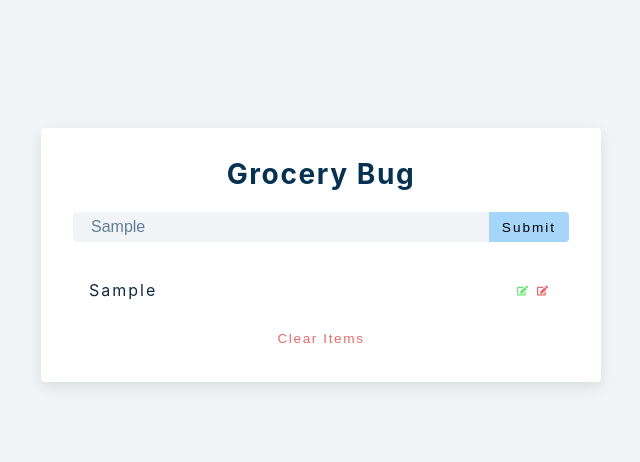
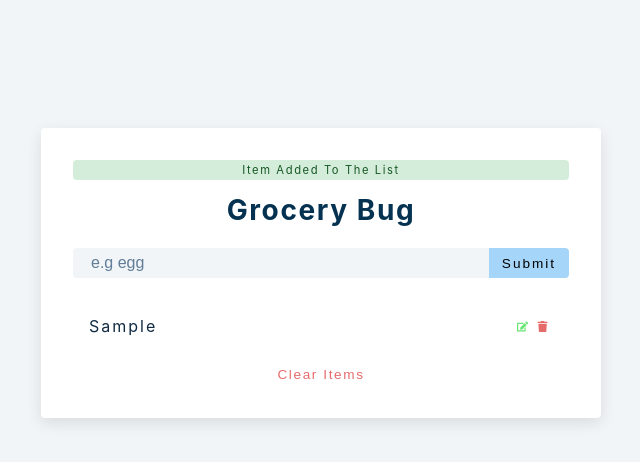
Before and after one commit to duongthuychuong/groceryBud, a React (Create React App) app: page / in a window 1280 px wide. Both pictures are taken after typing "Sample" into the empty fields and a click on the button "Submit". Shown: the top 462 px of the page, without its empty margins (319-959 px from the left). Built offline with nearby package versions, Linux system fonts and the light colour scheme.

Commit message:
remove items, remove item

```diff
--- a/src/Alert.js
+++ b/src/Alert.js
@@ -1,7 +1,18 @@
-import React, { useEffect } from 'react'
+/* eslint-disable react-hooks/exhaustive-deps */
+import React, { useEffect } from "react";
 
-const Alert = () => {
-  return <h2>alert component</h2>
-}
+const Alert = ({ type, msg, removeAlert, list }) => {
+  useEffect(() => {
+    const timeout = setTimeout(() => {
+      removeAlert();
+    }, 3000);
+    console.log("useEffect");
+    return () => {
+      console.log("timeout");
+      clearTimeout(timeout);
+    };
+  }, []);
+  return <p className={`alert alert-${type}`}>{msg}</p>;
+};
 
-export default Alert
+export default Alert;
--- a/src/App.js
+++ b/src/App.js
@@ -7,23 +7,50 @@ function App() {
   const [list, setList] = useState([]);
   const [isEditing, setIsEditing] = useState(false);
   const [editID, setEditID] = useState(null);
-  const [alert, setAlert] = useState({ show: false, msg: "", type: "" });
+  const [alert, setAlert] = useState({
+    show: false,
+    msg: "",
+    type: "",
+  });
   const handleSubmit = (e) => {
     e.preventDefault();
     if (!name) {
       // display alert
+      showAlert(true, "Please enter value", "danger");
     } else if (name && isEditing) {
       // deal with edit
     } else {
       // show alert
+      showAlert(true, "item added to the list", "success");
       const newItem = { id: new Date().getTime().toString(), title: name };
       setList([...list, newItem]);
+      setName("");
     }
+  };
+  const showAlert = (show = false, msg = "", type = "") => {
+    setAlert({
+      show,
+      msg,
+      type,
+    });
+  };
+
+  const clearList = () => {
+    showAlert(true, "remove all items from list", "danger");
+    setList([]);
+  };
+
+  const removeItem = (itemID) => {
+    showAlert(true, "remove item", "danger");
+    console.log(itemID);
+    setList((currentList) => {
+      return currentList.filter((item) => item.id !== itemID);
+    });
   };
   return (
     <section className="section-center">
       <form action="" className="grocery-form" onSubmit={handleSubmit}>
-        {alert.show && <Alert />}
+        {alert.show && <Alert {...alert} removeAlert={showAlert} list={list} />}
         <h3>Grocery bug</h3>
         <div className="form-control">
           <input
@@ -42,8 +69,10 @@ function App() {
       </form>
       {list.length > 0 && (
         <div className="grocery-container">
-          <List items={list} />
-          <button className="clear-btn">clear items</button>
+          <List items={list} removeItem={removeItem} />
+          <button className="clear-btn" onClick={clearList}>
+            clear items
+          </button>
         </div>
       )}
     </section>
--- a/src/List.js
+++ b/src/List.js
@@ -1,6 +1,6 @@
 import React from "react";
 import { FaEdit, FaTrash } from "react-icons/fa";
-const List = ({ items }) => {
+const List = ({ items, removeItem }) => {
   return (
     <div className="grocery-list">
       {items.map((item) => {
@@ -18,8 +18,14 @@ const List = ({ items }) => {
               >
                 <FaEdit></FaEdit>
               </button>
-              <button className="delete-btn" type="button">
-                <FaEdit></FaEdit>
+              <button
+                className="delete-btn"
+                type="button"
+                onClick={() => {
+                  removeItem(id);
+                }}
+              >
+                <FaTrash></FaTrash>
               </button>
             </div>
           </article>
```
